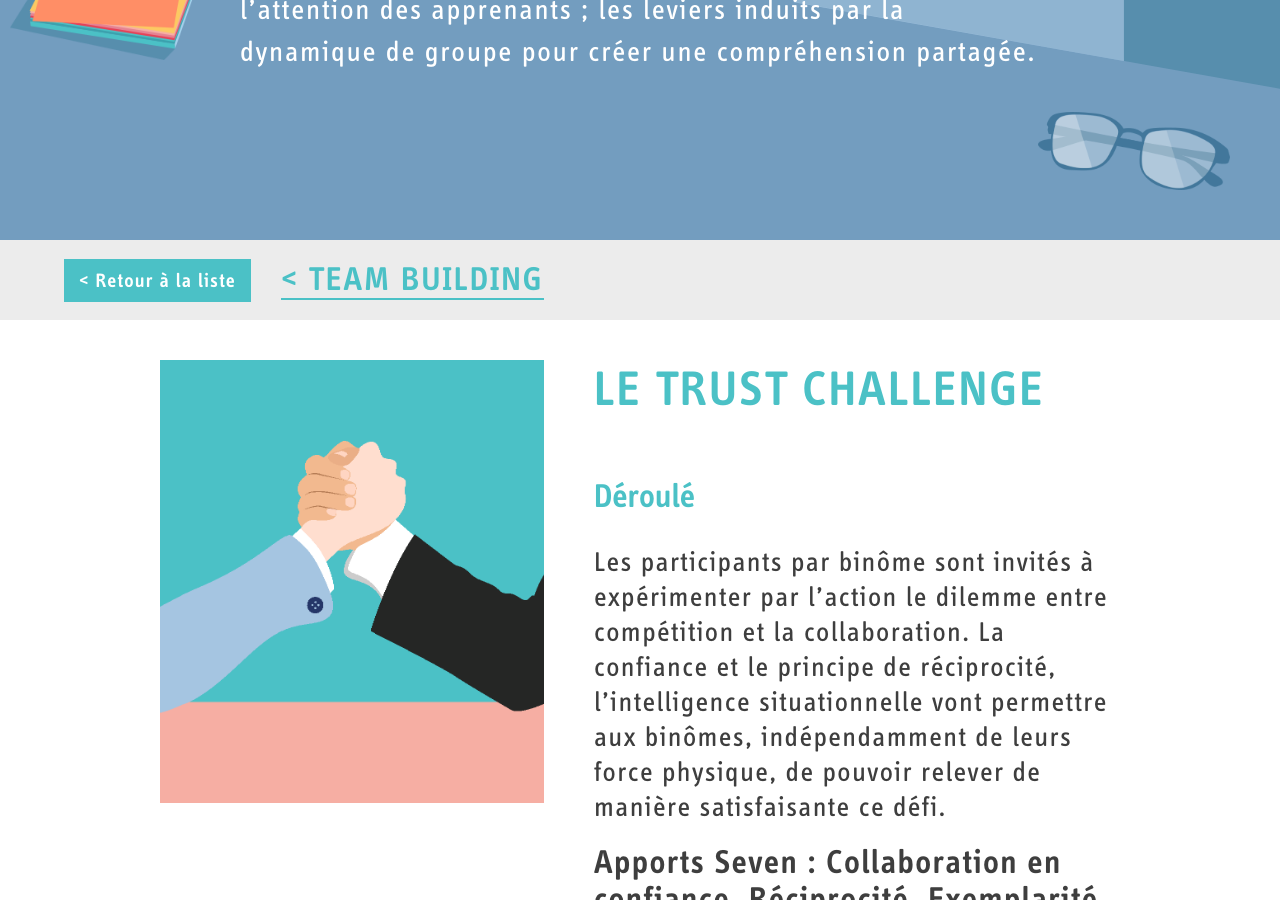
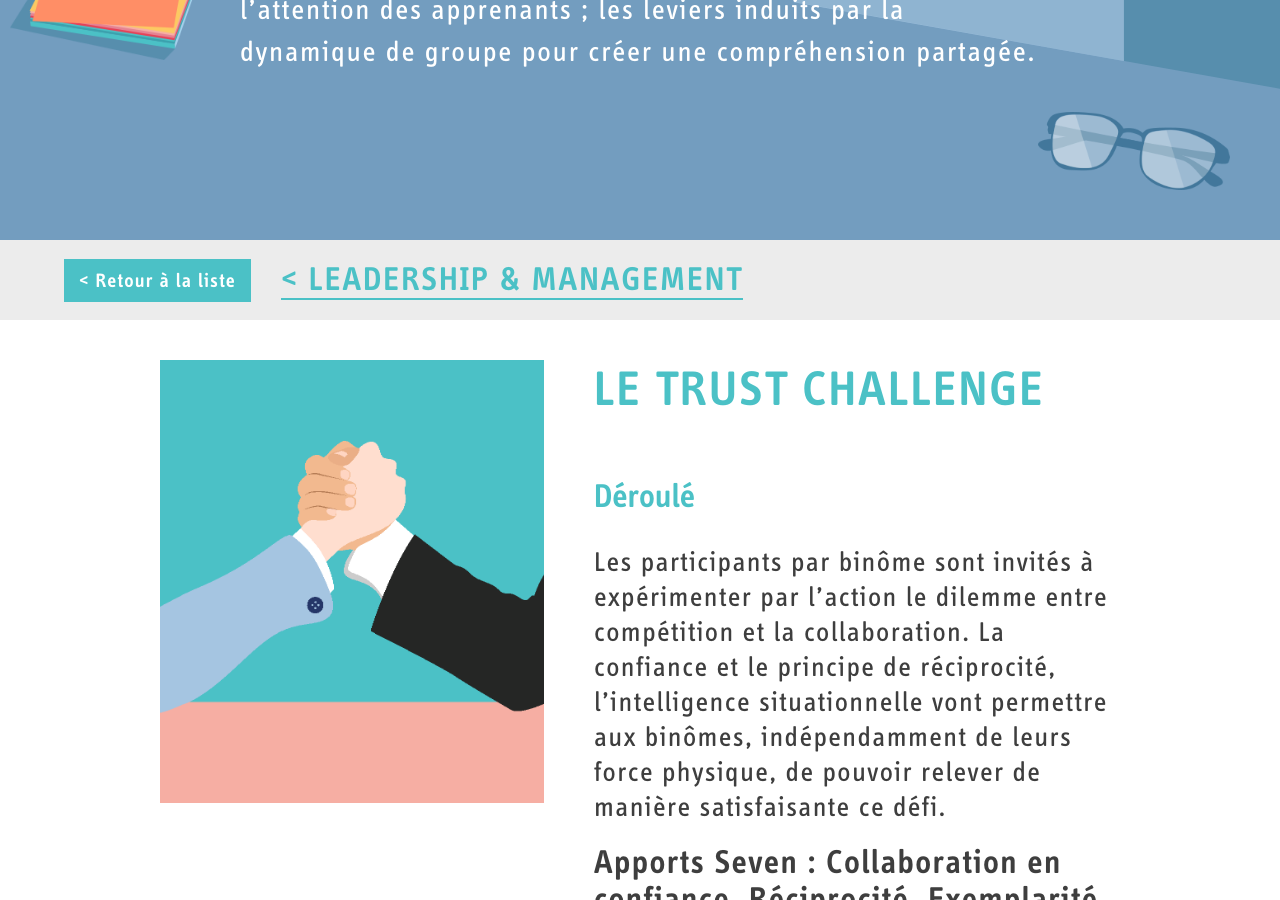
Before and after one commit to plebot/learn.byseven.co, a Jekyll site: the page built from _expertise/le-trust-challenge.md, in a window 1280 px wide and 900 px high, scrolled down 482 px. Built offline with Jekyll 4.4.1, drawn with Linux system fonts in a browser that asks for light colours.

Commit message:
Update from Forestry.io - le-trust-challenge.md

```diff
--- a/_expertise/le-trust-challenge.md
+++ b/_expertise/le-trust-challenge.md
@@ -1,12 +1,14 @@
 ---
 layout: content-expertise
 type: expertise
-category: teambuilding
-category_displayed: "Team Building"
-permalink: /expertise/le-trust-challenge/
-title: "Le trust challenge"
+category_displayed: Leadership & Management
+permalink: "/expertise/le-trust-challenge/"
+title: Le trust challenge
 image: le-trust-challenge.png
 color: light-turquoise
+categories: teambuilding
+date: 2018-03-12 22:30:21 +0000
+category: leadership-management
 ---
 
 ## Déroulé
```
Also changed, not shown: .forestry/front_matter/templates/expertise-fr.yml.
